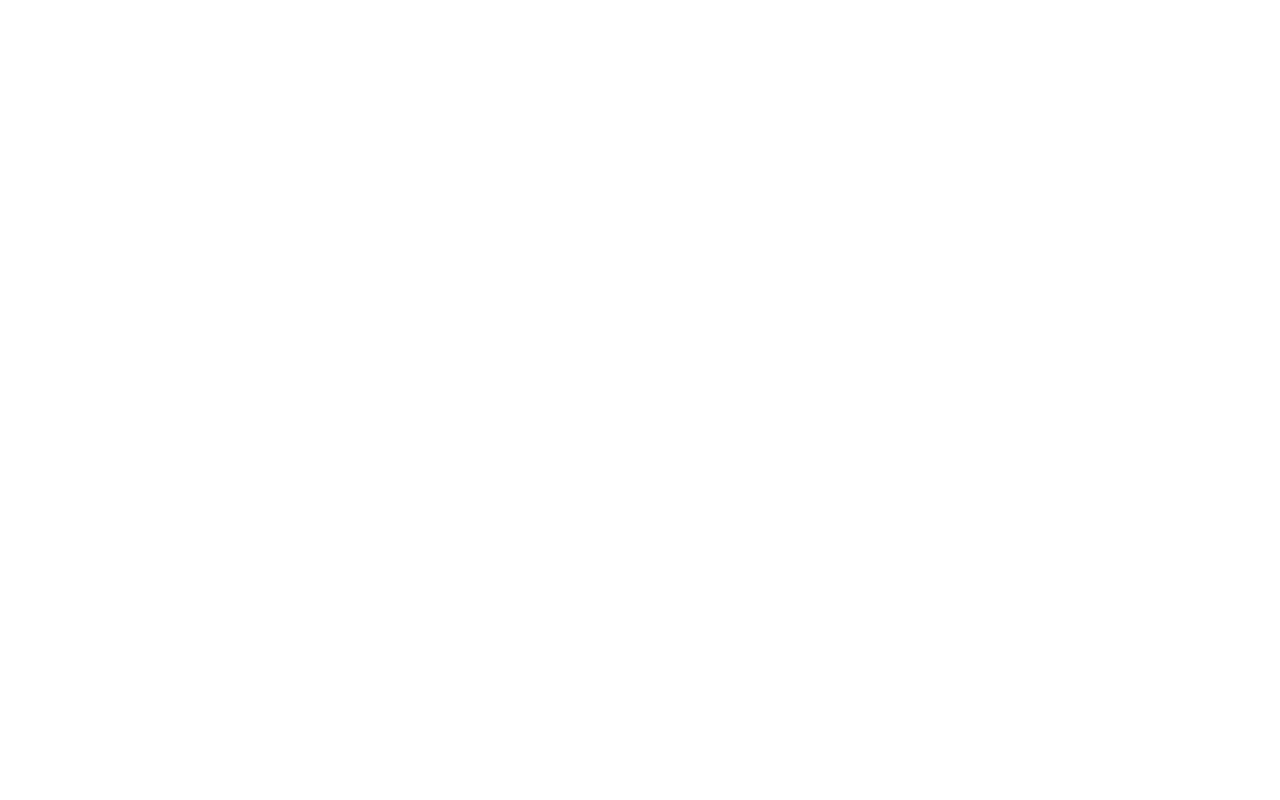
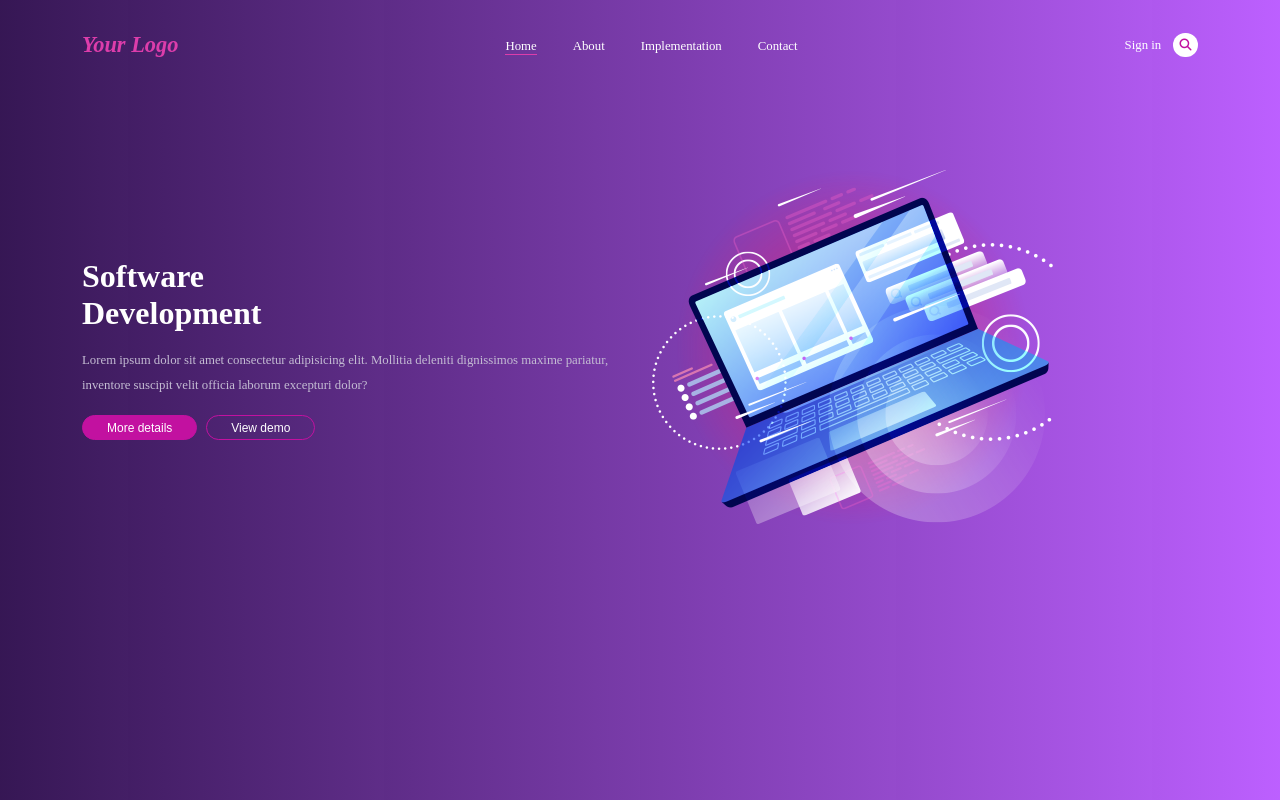
Before and after one commit to alirezabavir/software-development-landing-page, a plain HTML site: page index.html in a window 1280 px wide. Drawn offline with nearby package versions, Linux system fonts and the light colour scheme.

Commit message:
complete project and responsive for all devices

```diff
--- a/index.html
+++ b/index.html
@@ -15,6 +15,60 @@
             crossorigin="anonymous" referrerpolicy="no-referrer" />
     </head>
     <body>
+        <header>
+            <div class="container">
+                <div class="header-content">
+                    <div class="header-left">
+                        <h1>Your Logo</h1>
+                    </div>
+                    <div class="header-mid d-none d-sm-inline">
+                        <ul>
+                            <li class="active"><a href="#">Home</a></li>
+                            <li><a href="#">About</a></li>
+                            <li><a href="#">Implementation</a></li>
+                            <li><a href="#">Contact</a></li>
+                        </ul>
+                    </div>
+                    <div class="header-right d-none d-sm-inline">
+                        <a href="#">Sign in</a>
+                        <a href="#"><i
+                                class="fa-solid fa-magnifying-glass"></i></a>
+                    </div>
+                    <div class="header-burger d-inline d-sm-none">
+                        <i class="fa-solid fa-bars" id="openmenu"></i>
+                        <i class="fa-solid fa-close d-none" id="closemenu"></i>
+                        <div class="header-burger-list d-none d-sm-none">
+                            <ul>
+                                <li><a href="#">Home</a></li>
+                                <li><a href="#">About</a></li>
+                                <li><a href="#">Implementation</a></li>
+                                <li><a href="#">Contact</a></li>
+                            </ul>
+                        </div>
+                    </div>
+
+                </div>
+
+            </div>
+        </header>
+        <main>
+            <div class="container">
+                <div class="row main-content align-items-center">
+                    <div class="col-12 col-sm-6 main-left">
+                        <h1>Software Development</h1>
+                        <p>Lorem ipsum dolor sit amet consectetur adipisicing
+                            elit. Mollitia deleniti dignissimos maxime pariatur,
+                            inventore suscipit velit officia laborum excepturi
+                            dolor?</p>
+                        <button class="btn btn-first">More details</button>
+                        <button class="btn btn-second">View demo</button>
+                    </div>
+                    <div class="col-12 col-sm-6 main-right">
+                        <img src="images/laptop-pic.png" alt>
+                    </div>
+                </div>
+            </div>
+        </main>
 
         <script src="script.js"></script>
     </body>
--- a/script.js
+++ b/script.js
@@ -0,0 +1,20 @@
+let btnOpenMenu = document.querySelector("#openmenu");
+let btnCloseMenu = document.querySelector("#closemenu");
+let menuBox = document.querySelector(".header-burger-list")
+btnOpenMenu.addEventListener("click", openMenu)
+function openMenu() {
+    menuBox.style.left = -75 + "px";
+    menuBox.style.top = 20 + "px";
+    btnOpenMenu.classList.add("d-none")
+    btnCloseMenu.classList.remove("d-none")
+    menuBox.classList.remove("d-none")
+}
+btnCloseMenu.addEventListener("click", closeMenu)
+function closeMenu() {
+    menuBox.style.left = 100 + "px";
+    menuBox.style.top = 0 + "px";
+    btnOpenMenu.classList.remove("d-none")
+    btnCloseMenu.classList.add("d-none")
+    menuBox.classList.add("d-none")
+
+}
--- a/style.css
+++ b/style.css
@@ -2,6 +2,7 @@
     --main-purple-normal: #dd3dab;
     --main-purple-dark: #c211a0;
     --main-white: #ffff;
+    --main-gray: #c4bcd3;
 }
 
 * {
@@ -13,8 +14,125 @@
 
 body {
     font-size: 1rem;
+    background: rgb(36, 2, 69);
+    background: linear-gradient(90deg, rgba(36, 2, 69, 0.9192051820728291) 0%, rgba(184, 85, 255, 0.9360119047619048) 100%);
+}
+
+li {
+    display: inline-block;
+    transition: all .4s ease-in-out;
 }
 
 a {
     text-decoration: none;
+    color: var(--main-white);
 }
+
+.header-content {
+    display: flex;
+    justify-content: space-between;
+    align-items: center;
+    padding: 2rem 0;
+}
+
+.header-left h1 {
+    font-size: 1.4rem;
+    color: var(--main-purple-normal);
+    font-style: italic;
+    font-weight: bold;
+}
+
+.header-mid ul li {
+    margin: 0 1rem;
+    font-size: .80rem;
+}
+
+.active {
+    border-bottom: 1px solid var(--main-purple-normal);
+}
+
+.header-right a {
+    font-size: .80rem;
+}
+
+.header-right a i {
+    margin-left: .5rem;
+    background-color: var(--main-white);
+    color: var(--main-purple-dark);
+    border-radius: 50px;
+    padding: .4rem;
+    font-size: .75rem;
+}
+
+.header-burger {
+    position: relative;
+}
+
+.header-burger i {
+    color: var(--main-white);
+    cursor: pointer;
+}
+
+.header-burger-list {
+    background-color: var(--main-white);
+    border-radius: 10px;
+    position: absolute;
+    left: 100px;
+
+}
+
+.header-burger-list ul li {
+    display: block;
+    margin: 1rem 0;
+    padding: 0 .5rem;
+    font-size: .75rem;
+}
+
+.header-burger-list ul li a {
+    color: var(--main-purple-dark);
+}
+main{
+    overflow: hidden;
+}
+.main-content {
+    align-items: center;
+    justify-content: center;
+    padding: 5rem 0;
+}
+
+.main-left h1 {
+    color: var(--main-white);
+    width: 50%;
+}
+
+.main-left p {
+    color: var(--main-gray);
+    font-size: .80rem;
+    line-height: 2;
+    margin: 1rem 0;
+}
+
+.main-left button {
+    border: 1px solid var(--main-purple-dark);
+    border-radius: 50px;
+    padding: .3rem 1.5rem;
+    font-size: .75rem;
+    color: var(--main-white);
+    cursor: pointer;
+    transition: all .4s ease-in-out;
+
+}
+
+.btn-first {
+    background-color: var(--main-purple-dark);
+    margin-right: .3rem;
+}
+
+.btn-second {
+    background-color: inherit;
+    border: 1px solid var(--main-purple-dark);
+}
+
+.btn-second:hover {
+    background-color: var(--main-purple-dark);
+}
```
